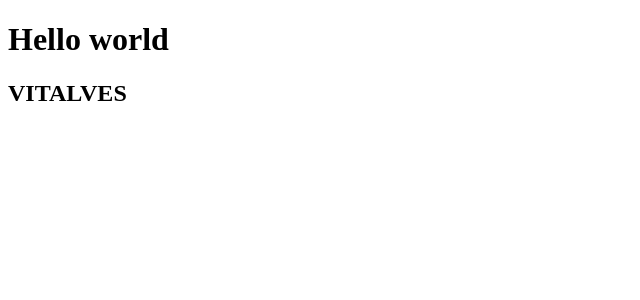
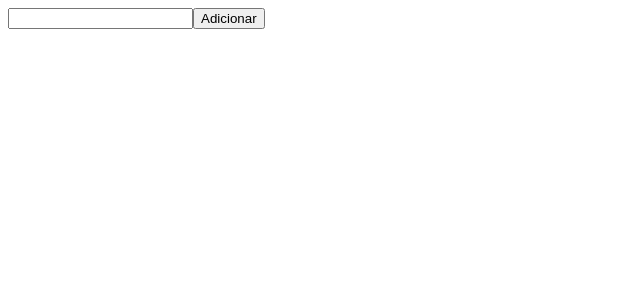
Before and after one commit to crazy-me-dev/react-hook-use, a React (Create React App) app: page / in a window 1280 px wide. Shown: the top 300 px of the page, without its empty margins (0-640 px from the left). Built offline with nearby package versions, Linux system fonts and the light colour scheme.

Commit message:
useState

```diff
--- a/src/App.js
+++ b/src/App.js
@@ -1,12 +1,31 @@
-import React from 'react';
+import React, { useState } from 'react';
 
-function App() {
+export default function App() {
+  const [techs, setTechs] = useState([]);
+  const [newTech, setNewTech] = useState('');
+
+  function handleAddTech() {
+    setTechs([...techs, newTech]);
+    setNewTech('');
+  }
+
   return (
     <>
-      <h1>Hello world</h1>
-      <h2>VITALVES</h2>
+      {techs.length > 0 && (
+        <ul>
+          {techs.map(tec => (
+            <li key={tec}> {tec} </li>
+          ))}
+        </ul>
+      )}
+      <input
+        type="text"
+        value={newTech}
+        onChange={e => setNewTech(e.target.value)}
+      />
+      <button type="button" onClick={handleAddTech}>
+        Adicionar
+      </button>
     </>
   );
 }
-
-export default App;
```
